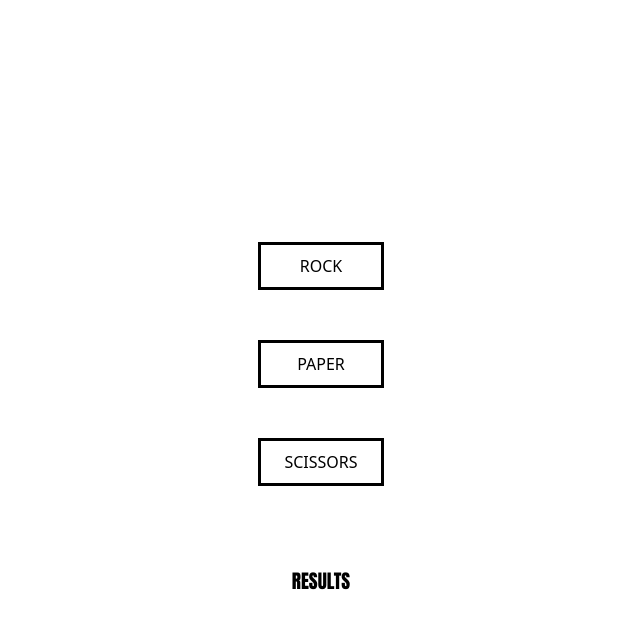
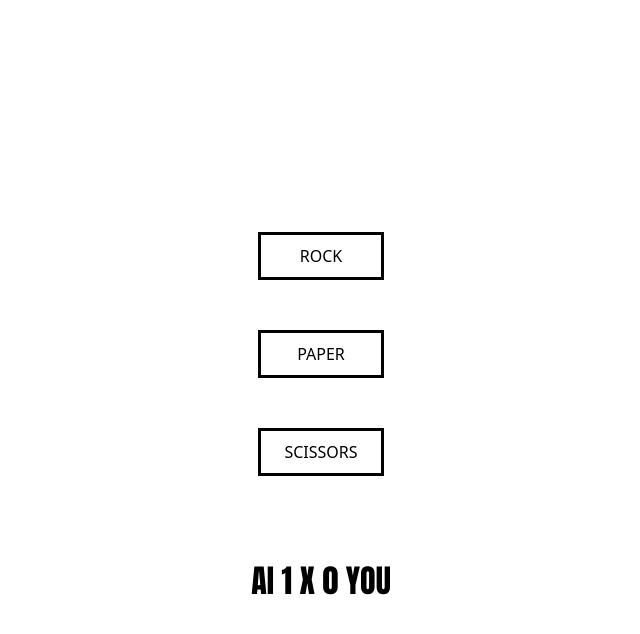
Before and after one commit to mtmoss/Rock-Paper-Scissors, a plain HTML site: page index.html in a window 1280 px wide. Both pictures are taken after a click on the element "ROCK". Shown: the whole page, without its empty margins (319-959 px from the left). Drawn offline with Linux system fonts and the light colour scheme.

Commit message:
Show current score in results area

```diff
--- a/script.js
+++ b/script.js
@@ -6,8 +6,9 @@ function computerPlay() {
 let playerScore = 0;
 let computerScore = 0;
 
-let resultArea = document.getElementById('resultArea')
+const resultArea = document.getElementById('resultArea')
 resultArea.textContent = 'Results';
+const para = document.createElement('p');
 
 function playRound(a,b) {
     if (a == b) {
@@ -19,7 +20,7 @@ function playRound(a,b) {
         ++computerScore;
         console.log(`You chose ${a} and I chose ${b}. Ha! You lose!`);
     };
-    console.log(`FINAL SCORE: Me ${computerScore} x You ${playerScore}.`);
+    resultArea.textContent = `AI ${computerScore} x ${playerScore} YOU`;
 };
 
 const buttons = Array.from(document.getElementsByClassName('button'));
--- a/style.css
+++ b/style.css
@@ -12,7 +12,7 @@ body {
 
 #resultArea {
     font-family: Impact, Haettenschweiler, 'Arial Narrow Bold', sans-serif;
-    font-size: larger;
+    font-size: xx-large;
     margin-top: 50px;
 }
 
@@ -23,3 +23,8 @@ body {
     width: 100px;
     text-align: center;
 }
+
+.button:hover {
+    background-color: darkgray;
+    cursor: pointer;
+}
```
